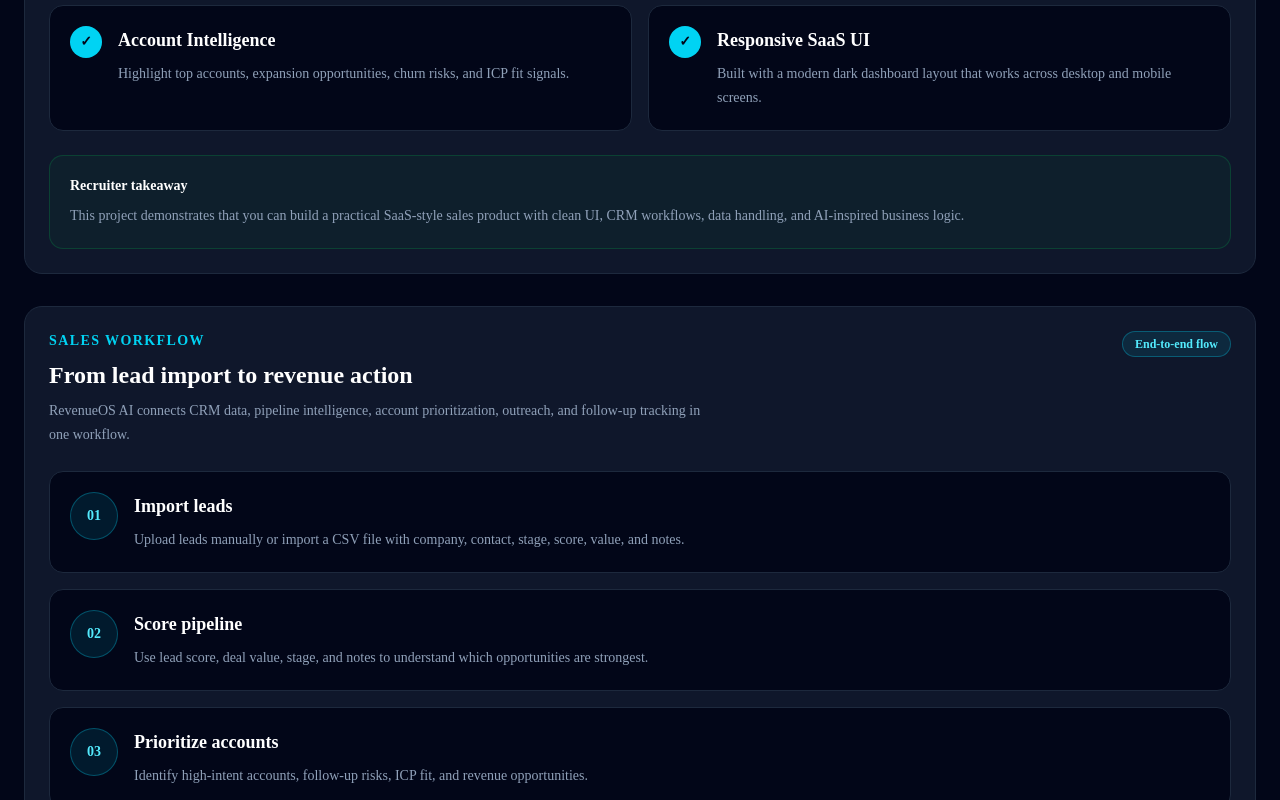
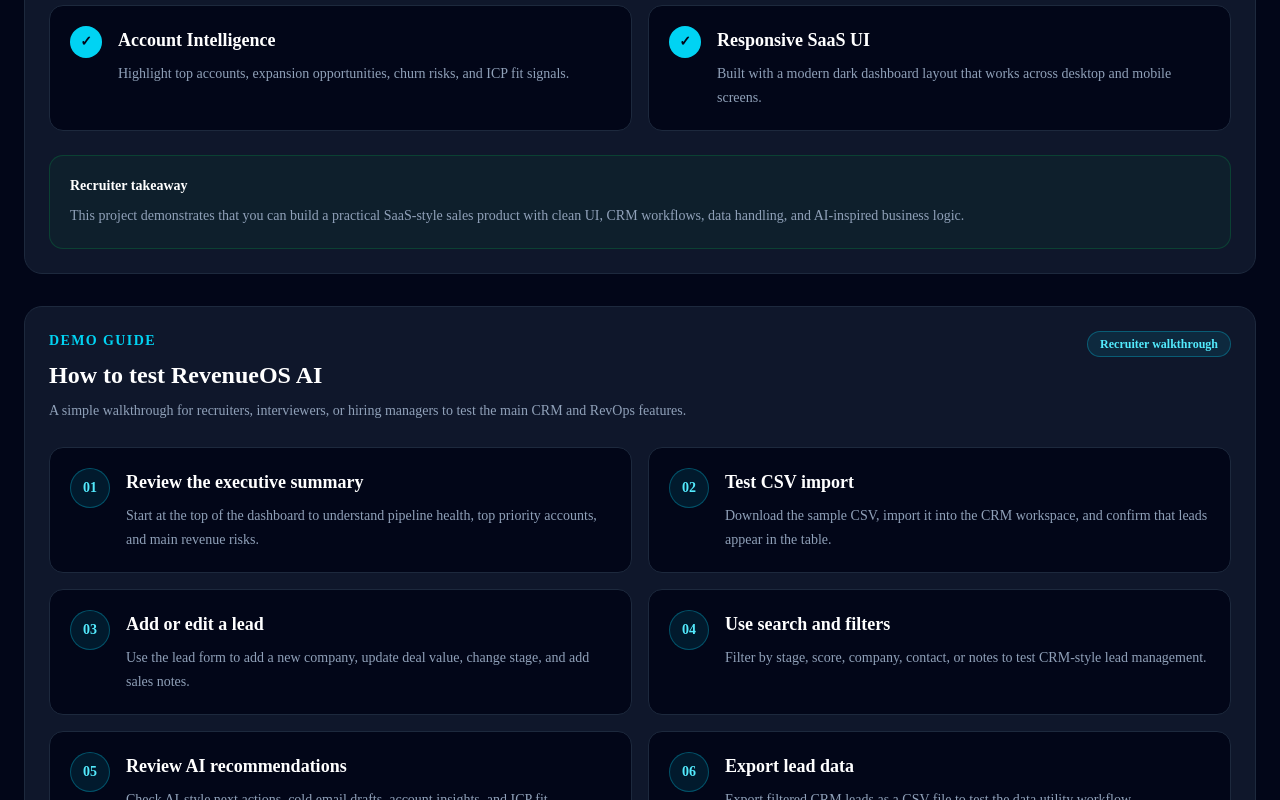
Before and after one commit to Asad97531/revenueos-ai, a Next.js app: page /dashboard in a window 1280 px wide. Shown: the part 2000-2800 px from the top of the page. Built offline with nearby package versions, Linux system fonts and the light colour scheme.

Commit message:
Add demo guide section

```diff
--- a/components/dashboard/DashboardNav.tsx
+++ b/components/dashboard/DashboardNav.tsx
@@ -10,6 +10,10 @@
   {
     label: "Features",
     href: "#feature-checklist",
+  },
+  {
+    label: "Demo Guide",
+    href: "#demo-guide",
   },
   {
     label: "Workflow",
@@ -59,8 +63,8 @@
           </p>
 
           <p className="mt-1 text-xs text-slate-400">
-            Jump to summary, highlights, features, workflow, revenue, account,
-            tech stack, and CRM sections.
+            Jump to summary, highlights, features, demo guide, workflow,
+            revenue, tech stack, and CRM sections.
           </p>
         </div>
 
--- a/components/dashboard/DashboardSections.tsx
+++ b/components/dashboard/DashboardSections.tsx
@@ -2,6 +2,7 @@
 import { AIRecommendations } from "@/components/dashboard/AIRecommendations";
 import { ConversionFunnel } from "@/components/dashboard/ConversionFunnel";
 import { DashboardNav } from "@/components/dashboard/DashboardNav";
+import { DemoGuide } from "@/components/dashboard/DemoGuide";
 import { ExecutiveSummary } from "@/components/dashboard/ExecutiveSummary";
 import { FeatureChecklist } from "@/components/dashboard/FeatureChecklist";
 import { FollowUpReminders } from "@/components/dashboard/FollowUpReminders";
@@ -35,6 +36,10 @@
 
       <section id="feature-checklist" className="scroll-mt-8">
         <FeatureChecklist />
+      </section>
+
+      <section id="demo-guide" className="scroll-mt-8">
+        <DemoGuide />
       </section>
 
       <section id="sales-workflow" className="scroll-mt-8">
--- /dev/null
+++ b/components/dashboard/DemoGuide.tsx
@@ -0,0 +1,100 @@
+const demoSteps = [
+  {
+    step: "01",
+    title: "Review the executive summary",
+    description:
+      "Start at the top of the dashboard to understand pipeline health, top priority accounts, and main revenue risks.",
+  },
+  {
+    step: "02",
+    title: "Test CSV import",
+    description:
+      "Download the sample CSV, import it into the CRM workspace, and confirm that leads appear in the table.",
+  },
+  {
+    step: "03",
+    title: "Add or edit a lead",
+    description:
+      "Use the lead form to add a new company, update deal value, change stage, and add sales notes.",
+  },
+  {
+    step: "04",
+    title: "Use search and filters",
+    description:
+      "Filter by stage, score, company, contact, or notes to test CRM-style lead management.",
+  },
+  {
+    step: "05",
+    title: "Review AI recommendations",
+    description:
+      "Check AI-style next actions, cold email drafts, account insights, and ICP fit breakdown.",
+  },
+  {
+    step: "06",
+    title: "Export lead data",
+    description:
+      "Export filtered CRM leads as a CSV file to test the data utility workflow.",
+  },
+];
+
+export function DemoGuide() {
+  return (
+    <section className="rounded-2xl border border-slate-800 bg-slate-900 p-6">
+      <div className="flex flex-col gap-3 md:flex-row md:items-start md:justify-between">
+        <div>
+          <p className="text-sm font-semibold uppercase tracking-widest text-cyan-400">
+            Demo Guide
+          </p>
+
+          <h2 className="mt-2 text-2xl font-bold text-white">
+            How to test RevenueOS AI
+          </h2>
+
+          <p className="mt-2 max-w-2xl text-sm leading-6 text-slate-400">
+            A simple walkthrough for recruiters, interviewers, or hiring
+            managers to test the main CRM and RevOps features.
+          </p>
+        </div>
+
+        <span className="w-fit rounded-full border border-cyan-400/30 bg-cyan-400/10 px-3 py-1 text-xs font-semibold text-cyan-300">
+          Recruiter walkthrough
+        </span>
+      </div>
+
+      <div className="mt-6 grid gap-4 md:grid-cols-2">
+        {demoSteps.map((item) => (
+          <div
+            key={item.step}
+            className="rounded-xl border border-slate-800 bg-slate-950 p-5"
+          >
+            <div className="flex gap-4">
+              <div className="flex h-10 w-10 shrink-0 items-center justify-center rounded-full border border-cyan-400/30 bg-cyan-400/10 text-sm font-bold text-cyan-300">
+                {item.step}
+              </div>
+
+              <div>
+                <h3 className="text-lg font-bold text-white">{item.title}</h3>
+
+                <p className="mt-2 text-sm leading-6 text-slate-400">
+                  {item.description}
+                </p>
+              </div>
+            </div>
+          </div>
+        ))}
+      </div>
+
+      <div className="mt-6 rounded-xl border border-cyan-400/20 bg-cyan-400/5 p-5">
+        <p className="text-sm font-semibold text-white">
+          Best demo path
+        </p>
+
+        <p className="mt-2 text-sm leading-6 text-slate-400">
+          Start with the dashboard summary, then scroll to the CRM workspace,
+          import the sample CSV, test lead actions, and finish by reviewing AI
+          insights and exporting the lead list.
+        </p>
+      </div>
+    </section>
+  );
+}
```
